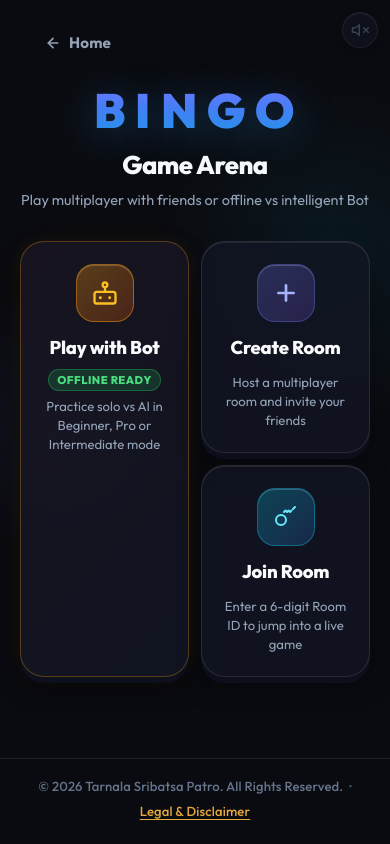
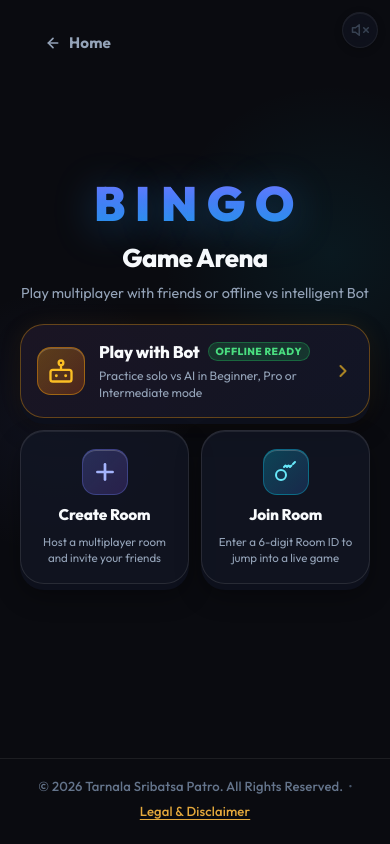
Before and after one commit to TARNALA-SRIBATSA-PATRO/Bingo, a React (Vite) app in the folder client/: page /lobby in a window 390 px wide. Built offline with nearby package versions, Linux system fonts and the light colour scheme; no server answers.

Commit message:
fix(ui): improve Game Arena mode selection layout and card responsiveness

```diff
--- a/client/src/components/Icons.jsx
+++ b/client/src/components/Icons.jsx
@@ -261,3 +261,11 @@ export function EyeIcon({ size = 18, className = '' }) {
     </svg>
   );
 }
+
+export function ChevronRightIcon({ size = 18, className = '' }) {
+  return (
+    <svg width={size} height={size} viewBox="0 0 24 24" fill="none" stroke="currentColor" strokeWidth="2.5" strokeLinecap="round" strokeLinejoin="round" className={className}>
+      <polyline points="9 18 15 12 9 6" />
+    </svg>
+  );
+}
--- a/client/src/pages/Lobby.css
+++ b/client/src/pages/Lobby.css
@@ -45,9 +45,9 @@
 
 /* Mode select cards */
 .mode-select {
-  display: grid;
-  grid-template-columns: 1fr 1fr;
-  gap: 18px;
+  display: flex;
+  flex-direction: column;
+  gap: 16px;
   width: 100%;
 }
 
@@ -59,7 +59,7 @@
   background: rgba(18, 22, 36, 0.8);
   border: 1px solid rgba(255, 255, 255, 0.1);
   border-radius: var(--radius-lg, 20px);
-  padding: 32px 20px;
+  padding: 28px 18px;
   cursor: pointer;
   transition: all 0.2s cubic-bezier(0.2, 0.8, 0.2, 1);
   color: var(--text-primary);
@@ -91,13 +91,43 @@
 
 .featured-bot-card {
   width: 100%;
+  display: flex;
   flex-direction: row;
   text-align: left;
   align-items: center;
-  padding: 22px 24px;
-  background: linear-gradient(135deg, rgba(26, 22, 34, 0.85) 0%, rgba(18, 22, 36, 0.85) 100%);
-  border-color: rgba(245, 158, 11, 0.3);
-  box-shadow: 0 6px 0 #0d101c, 0 12px 24px rgba(0, 0, 0, 0.35), 0 0 20px rgba(245, 158, 11, 0.08);
+  gap: 18px;
+  padding: 20px 22px;
+  background: linear-gradient(135deg, rgba(28, 22, 36, 0.95) 0%, rgba(18, 22, 38, 0.95) 100%);
+  border: 1px solid rgba(245, 158, 11, 0.35);
+  border-radius: var(--radius-lg, 20px);
+  box-shadow: 0 6px 0 #0d101c, 0 12px 24px rgba(0, 0, 0, 0.35), 0 0 24px rgba(245, 158, 11, 0.08);
+}
+
+.featured-bot-card:hover {
+  transform: translateY(-2px);
+  border-color: rgba(245, 158, 11, 0.65);
+  box-shadow: 0 8px 0 #0d101c, 0 16px 28px rgba(0, 0, 0, 0.45), 0 0 28px rgba(245, 158, 11, 0.15);
+}
+
+.featured-bot-card:active {
+  transform: translateY(2px);
+  box-shadow: 0 2px 0 #0d101c, 0 6px 12px rgba(0, 0, 0, 0.3);
+}
+
+.mode-card-arrow {
+  display: flex;
+  align-items: center;
+  justify-content: center;
+  color: #fbbf24;
+  opacity: 0.65;
+  transition: all 0.2s ease;
+  margin-left: auto;
+  flex-shrink: 0;
+}
+
+.featured-bot-card:hover .mode-card-arrow {
+  opacity: 1;
+  transform: translateX(3px);
 }
 
 .mode-card-text {
@@ -419,25 +449,62 @@
 }
 
 @media (max-width: 480px) {
+  .lobby-content {
+    gap: 22px;
+  }
   .mode-select {
     gap: 12px;
   }
   .featured-bot-card {
-    flex-direction: column;
-    text-align: center;
-    padding: 24px 18px;
+    flex-direction: row;
+    text-align: left;
+    align-items: center;
+    padding: 16px 16px;
+    gap: 14px;
+  }
+  .featured-bot-card .mode-icon-circle {
+    width: 48px;
+    height: 48px;
+    border-radius: 14px;
   }
   .mode-card-text .mode-desc {
-    text-align: center;
+    text-align: left;
+    font-size: 0.76rem;
+    line-height: 1.35;
   }
   .mode-label-row {
-    justify-content: center;
+    justify-content: flex-start;
+    gap: 8px;
+  }
+  .mode-label-row .mode-label {
+    font-size: 1.05rem;
+  }
+  .offline-pill {
+    font-size: 0.64rem;
+    padding: 2px 7px;
   }
   .mode-multiplayer-grid {
-    grid-template-columns: 1fr;
+    grid-template-columns: 1fr 1fr;
     gap: 12px;
   }
-  .mode-card {
-    padding: 22px 18px;
+  .mode-card.create-card,
+  .mode-card.join-card {
+    padding: 18px 12px;
+    gap: 10px;
+  }
+  .mode-card.create-card .mode-icon-circle,
+  .mode-card.join-card .mode-icon-circle {
+    width: 46px;
+    height: 46px;
+    border-radius: 14px;
+  }
+  .mode-card.create-card .mode-label,
+  .mode-card.join-card .mode-label {
+    font-size: 0.96rem;
+  }
+  .mode-card.create-card .mode-desc,
+  .mode-card.join-card .mode-desc {
+    font-size: 0.72rem;
+    line-height: 1.35;
   }
 }
--- a/client/src/pages/Lobby.jsx
+++ b/client/src/pages/Lobby.jsx
@@ -7,7 +7,7 @@ import {
   setPersistentPlayerName
 } from '../utils/storageUtils';
 import SoundToggle from '../components/SoundToggle';
-import { ArrowLeftIcon, PlusIcon, KeyIcon, BotIcon, ZapIcon, SparklesIcon, ShieldIcon } from '../components/Icons';
+import { ArrowLeftIcon, PlusIcon, KeyIcon, BotIcon, ZapIcon, SparklesIcon, ShieldIcon, ChevronRightIcon } from '../components/Icons';
 import './Lobby.css';
 
 export default function Lobby() {
@@ -128,6 +128,9 @@ export default function Lobby() {
                   <span className="offline-pill">Offline Ready</span>
                 </div>
                 <div className="mode-desc">Practice solo vs AI in Beginner, Pro or Intermediate mode</div>
+              </div>
+              <div className="mode-card-arrow">
+                <ChevronRightIcon size={20} />
               </div>
             </button>
 
```
